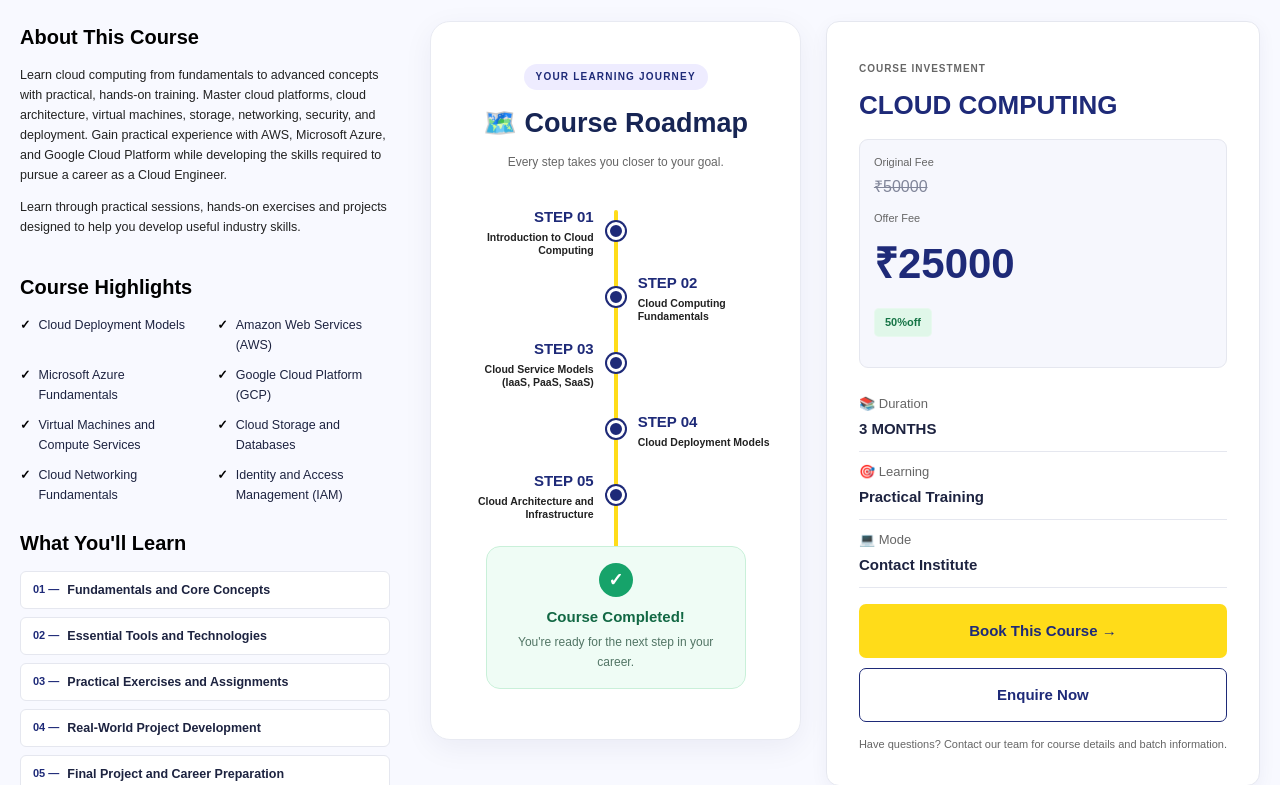
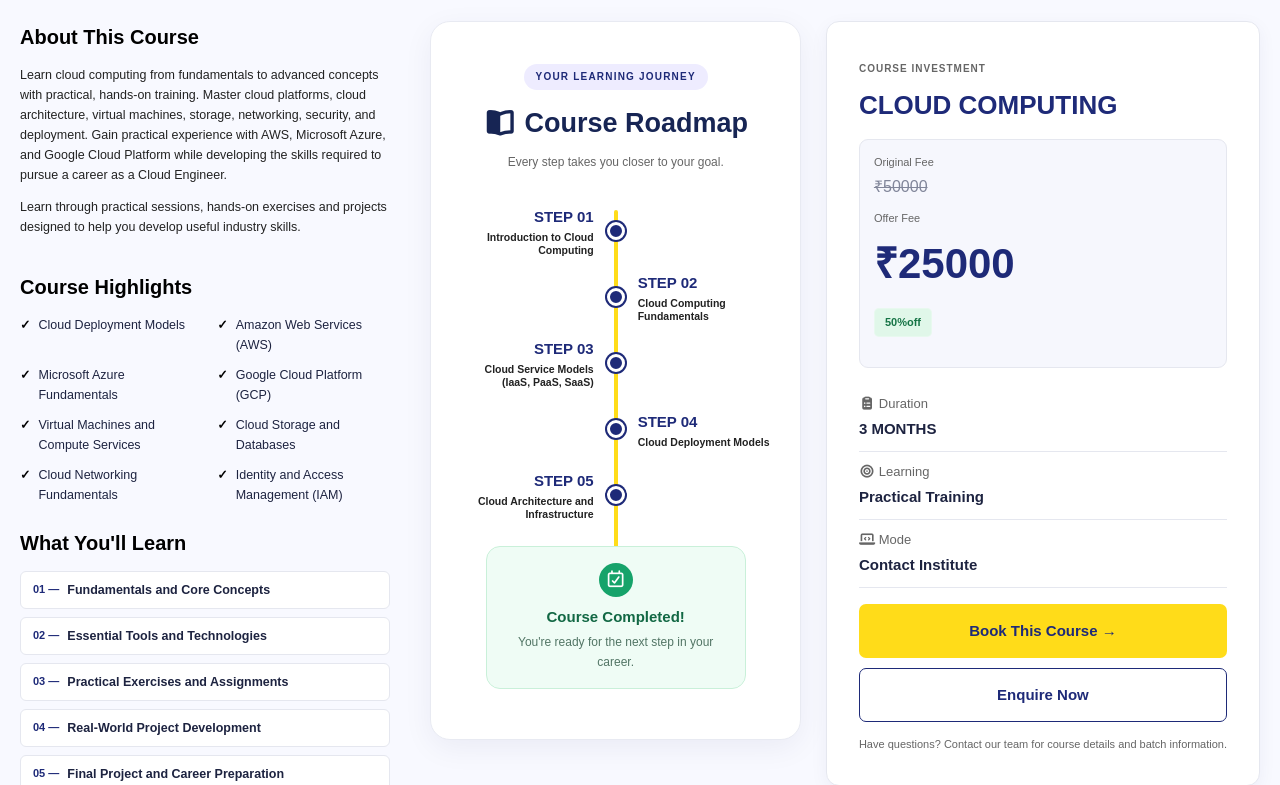
Before and after one commit to Karishma222/CSC-DYNAMIC-WEBPAGE-NEW, a Django app: page /courses/details/4/ in a window 1280 px wide. Shown: the part 490-1275 px from the top of the page. Run offline with Django 5.2, Linux system fonts and the light colour scheme; data comes from the database, SQL or seed files in the repository; both versions use the stored data as it was after the commit.

Commit message:
icons and text

```diff
--- a/main/templates/main/course_details.html
+++ b/main/templates/main/course_details.html
@@ -5,6 +5,7 @@
 
 {% block extra_css %}
 <link rel="stylesheet" href="{% static 'main/css/course_detail.css' %}">
+<link rel="stylesheet" href="https://cdnjs.cloudflare.com/ajax/libs/font-awesome/7.3.1/css/all.min.css">
 {% endblock %}
 
 {% block content %}
@@ -145,7 +146,7 @@
         <section class="content-card roadmap-section">
             <div class="zigzag-heading">
                 <span class="roadmap-tag">YOUR LEARNING JOURNEY</span>
-                <h2>🗺️ Course Roadmap</h2>
+                <h2><i><i class="fa-solid fa-book-open"></i></i> Course Roadmap</h2>
                 <p>Every step takes you closer to your goal.</p>
             </div>
 
@@ -169,7 +170,7 @@
                 {% endfor %}
 
                 <div class="zigzag-finish">
-                    <span>✓</span>
+                    <span><i><i class="fa-regular fa-calendar-check"></i></i></span>
                     <h3>Course Completed!</h3>
                     <p>You're ready for the next step in your career.</p>
                 </div>
@@ -217,17 +218,17 @@
             <div class="course-facts">
 
                 <div class="fact-row">
-                    <span>📚 Duration</span>
+                    <span><i class="fa-solid fa-clipboard-list"></i> Duration</span>
                     <strong>{{ course.duration }}</strong>
                 </div>
 
                 <div class="fact-row">
-                    <span>🎯 Learning</span>
+                    <span><i class="fa-solid fa-bullseye"></i> Learning</span>
                     <strong>Practical Training</strong>
                 </div>
 
                 <div class="fact-row">
-                    <span>💻 Mode</span>
+                    <span><i class="fa-solid fa-laptop-code"></i> Mode</span>
                     <strong>Contact Institute</strong>
                 </div>
 
--- a/main/templates/main/course_register.html
+++ b/main/templates/main/course_register.html
@@ -5,6 +5,7 @@
 
 {% block extra_css %}
 <link rel="stylesheet" href="{% static 'main/css/course_register.css' %}">
+<link rel="stylesheet" href="https://cdnjs.cloudflare.com/ajax/libs/font-awesome/7.3.1/css/all.min.css">
 {% endblock %}
 
 {% block content %}
@@ -56,7 +57,7 @@
                     <button type="submit" class="featured-btn">Continue to Payment →</button>
                 </form>
 
-                <p class="reg-secure">🔒 Your information is safe with us.</p>
+                <p class="reg-secure"><i><i class="fa-solid fa-user-lock"></i></i> Your information is safe with us.</p>
             </div>
 
         </div>
```
Also changed, not shown: db.sqlite3.
